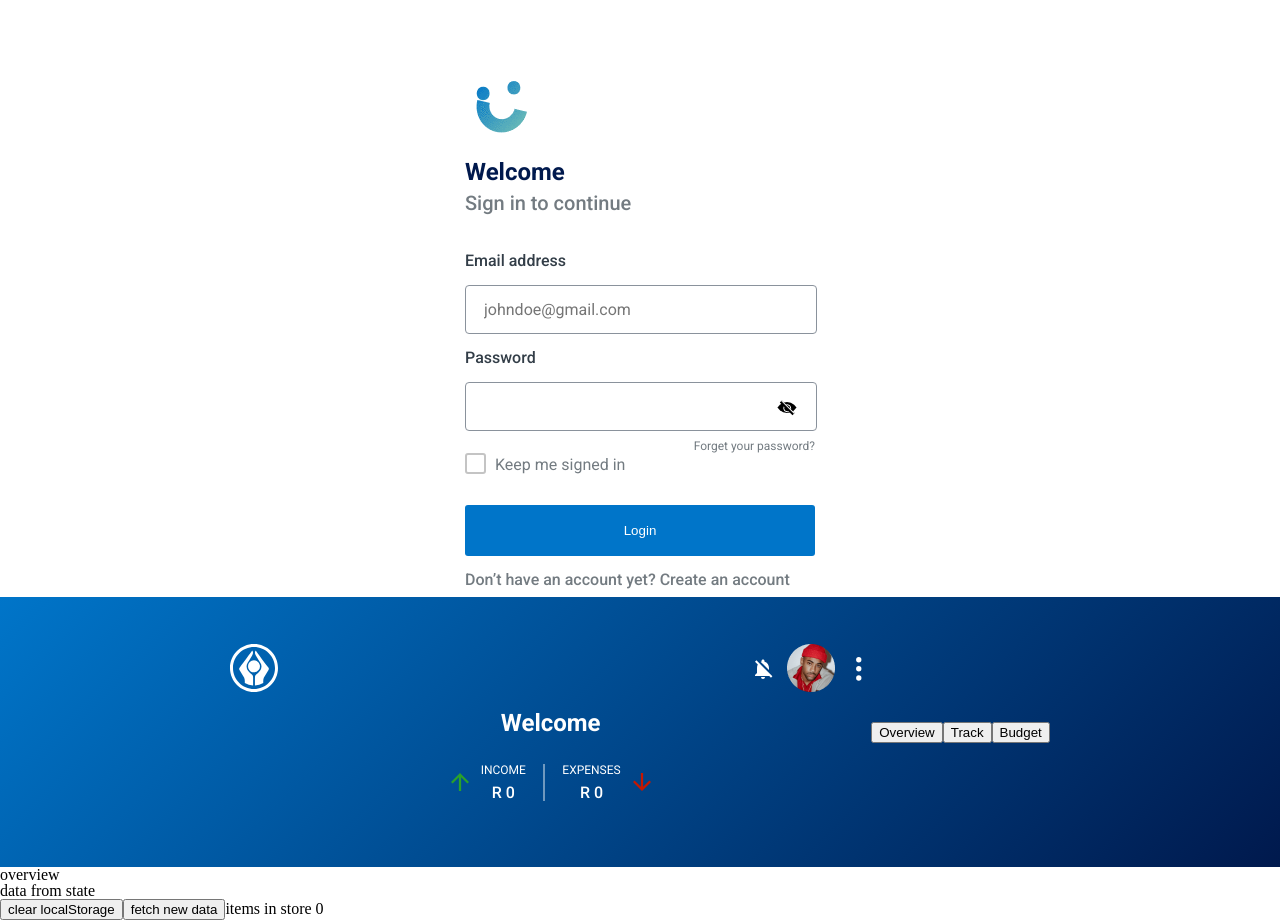
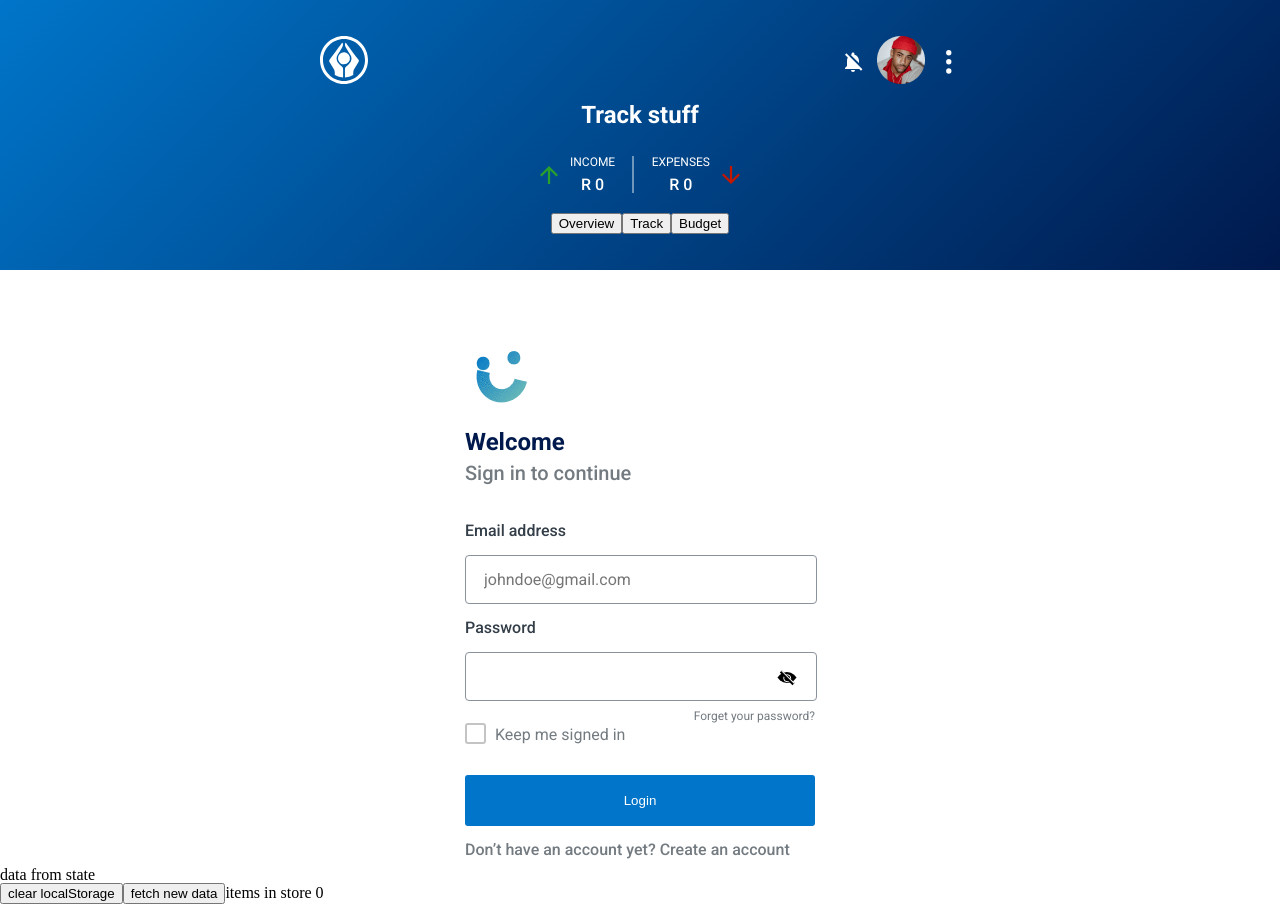
Before and after one commit to ginaleslie/budgeting-tool-concept, a Gatsby site: page / in a window 1280 px wide. Built offline with nearby package versions, Linux system fonts and the light colour scheme; Gatsby itself is replaced by a stand-in of ours.

Commit message:
changes to navigation tabs

```diff
--- a/src/components/BarChart/index.js
+++ b/src/components/BarChart/index.js
@@ -3,7 +3,7 @@ import { Bar } from "react-chartjs-2"
 import ApplicationContext from "../../context/Application"
 
 function BarChart() {
-  const { transactions, setIncomeSum, setExpensesSum } = useContext(
+  const { transactions, incomeSum, expensesSum } = useContext(
     ApplicationContext
   )
 
--- a/src/components/Login/index.js
+++ b/src/components/Login/index.js
@@ -12,12 +12,14 @@ import CheckBox from "../Checkbox"
 import gif from "../../../static/images/loader.gif"
 
 const Login = () => {
-  const { setUserLoggedin } = useContext(ApplicationContext)
+  const { setUserLoggedin, setActiveTab } = useContext(ApplicationContext)
+  const buttons = ["Overview", "Track", "Budget"]
 
   const login = () => {
     const haventLoggedIn = localStorage.haventLoggedIn === "true" // change "true" to true and others to false
     setUserLoggedin(haventLoggedIn)
     localStorage.setItem("haventLoggedIn", !haventLoggedIn)
+    setActiveTab(buttons[0])
   }
   useEffect(() => {
     setUserLoggedin()
--- a/src/components/Navigation/index.js
+++ b/src/components/Navigation/index.js
@@ -8,34 +8,17 @@ import Icon from "../Icon"
 import user from "../../../static/images/user.png"
 import Heading from "../Heading"
 // import NavButtons from "../NavButton"
+import Overview from "../Overview"
+import Track from "../Track"
+import Budget from "../Budget"
+
 import IncomeAndExpenses from "../IncomeAndExpenses"
 
 const Navigation = ({ headingForNav }) => {
-  const {
-    incomeSum,
-    expensesSum,
-    setDisplayTrack,
-    setDisplayBudget,
-    setDisplayOverview,
-  } = useContext(ApplicationContext)
-  console.log(incomeSum)
+  const { setActiveTab, activeTab } = useContext(ApplicationContext)
+  const buttons = ["Overview", "Track", "Budget"]
 
-  const goToBudget = () => {
-    setDisplayBudget(true)
-    setDisplayOverview(false)
-    setDisplayTrack(false)
-  }
-  const goToOverview = () => {
-    setDisplayBudget(false)
-    setDisplayOverview(true)
-    setDisplayTrack(false)
-  }
-
-  const goToTrack = () => {
-    setDisplayBudget(false)
-    setDisplayOverview(false)
-    setDisplayTrack(true)
-  }
+  //   const [active, setActive] = useState(buttons[0])
 
   return (
     <div className="navigation">
@@ -60,12 +43,22 @@ const Navigation = ({ headingForNav }) => {
           {headingForNav}
         </Heading>
         <IncomeAndExpenses />
+
+        <div>
+          {buttons.map(type => (
+            <button
+              key={type}
+              active={activeTab === type}
+              onClick={() => setActiveTab(type)}
+            >
+              {type}
+            </button>
+          ))}
+        </div>
       </div>
-      <div>
-        <button onClick={() => goToOverview()}>Overview</button>
-        <button onClick={() => goToTrack()}>Track</button>
-        <button onClick={() => goToBudget()}>Budget</button>
-      </div>
+
+      {/* {(active == "Ovessssrview" && <Overview />)(active == buttons[1]) &&
+        (<Track />)(active == buttons[2]) && <Budget />} */}
     </div>
   )
 }
--- a/src/components/Overview/index.js
+++ b/src/components/Overview/index.js
@@ -1,4 +1,9 @@
 import React from "react"
+import Bar from "../../components/BarChart"
 
-const Overview = () => <div>overview</div>
+const Overview = () => (
+  <div>
+    <Bar />
+  </div>
+)
 export default Overview
--- a/src/pages/index.js
+++ b/src/pages/index.js
@@ -12,11 +12,7 @@ export default function Home() {
   const [incomeSum, setIncomeSum] = useState(0)
   const [expensesSum, setExpensesSum] = useState(0)
 
-  const [displayOverview, setDisplayOverview] = useState(true)
-
-  const [displayTrack, setDisplayTrack] = useState(false)
-
-  const [displayBudget, setDisplayBudget] = useState(false)
+  const [activeTab, setActiveTab] = useState("")
 
   const [transactions, setTransactions] = useState(
     JSON.parse(localStorage.getItem("transactions") || "[]")
@@ -43,45 +39,23 @@ export default function Home() {
         setIncomeSum,
         expensesSum,
         setExpensesSum,
-        setDisplayTrack,
-        setDisplayBudget,
-        setDisplayOverview,
+        activeTab,
+        setActiveTab,
       }}
     >
+      <Navigation
+        headingForNav={
+          activeTab === "Overview"
+            ? "Overview stuff"
+            : activeTab === "Budget"
+            ? "Budget stuff"
+            : "Track stuff"
+        }
+      />
       {!userLoggedin && <Login />}
-      {/* {if (userLoggedin, displayOverview, !displayTrack, !displayBudget)  { return(
-        <div>
-          <Navigation headingForNav="Welcome" />
-          <Overview />
-        </div>
-      )} else if ()} */}
-      {(() => {
-        if ((userLoggedin, displayOverview, !displayTrack, !displayBudget)) {
-          return (
-            <div>
-              <Navigation headingForNav="Welcome" />
-              <Overview />
-            </div>
-          )
-        } else if (
-          (userLoggedin, !displayOverview, !displayTrack, displayBudget)
-        ) {
-          return (
-            <div>
-              <Navigation headingForNav="Budget" />
-              <Budget />
-            </div>
-          )
-        } else {
-          return (
-            <div>
-              <Navigation headingForNav="sss" />
-              <Track />
-            </div>
-          )
-        }
-      })()}
-
+      {activeTab === "Overview" ? <Overview /> : null}
+      {activeTab === "Track" ? <Track /> : null}
+      {activeTab === "Budget" ? <Budget /> : null}
       <StoredData />
     </ApplicationContext.Provider>
   )
```
